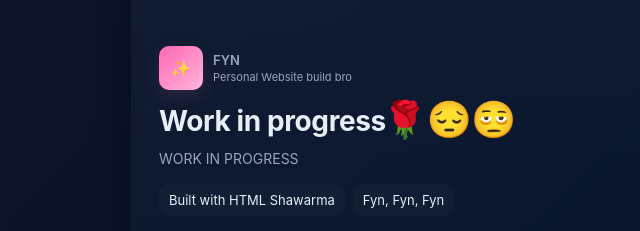
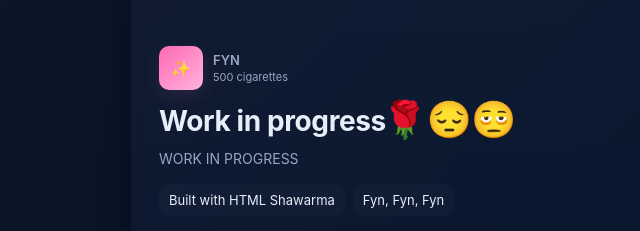
Before and after one commit to PIXIEMAX001/DarshRajOfficial, a plain HTML site: page index.html in a window 1280 px wide. Shown: the part 252-483 px from the top of the page, 49-689 px from the left. Drawn offline with Linux system fonts and the light colour scheme.

Commit message:
Update index.html

```diff
--- a/index.html
+++ b/index.html
@@ -163,7 +163,7 @@
         <div class="mark">✨</div>
         <div>
           <div style="font-size:13px;color:var(--muted);font-weight:600">FYN</div>
-          <div style="font-size:11px;color:var(--muted);margin-top:2px">Personal Website build bro</div>
+          <div style="font-size:11px;color:var(--muted);margin-top:2px">500 cigarettes</div>
         </div>
       </div>
 
```
